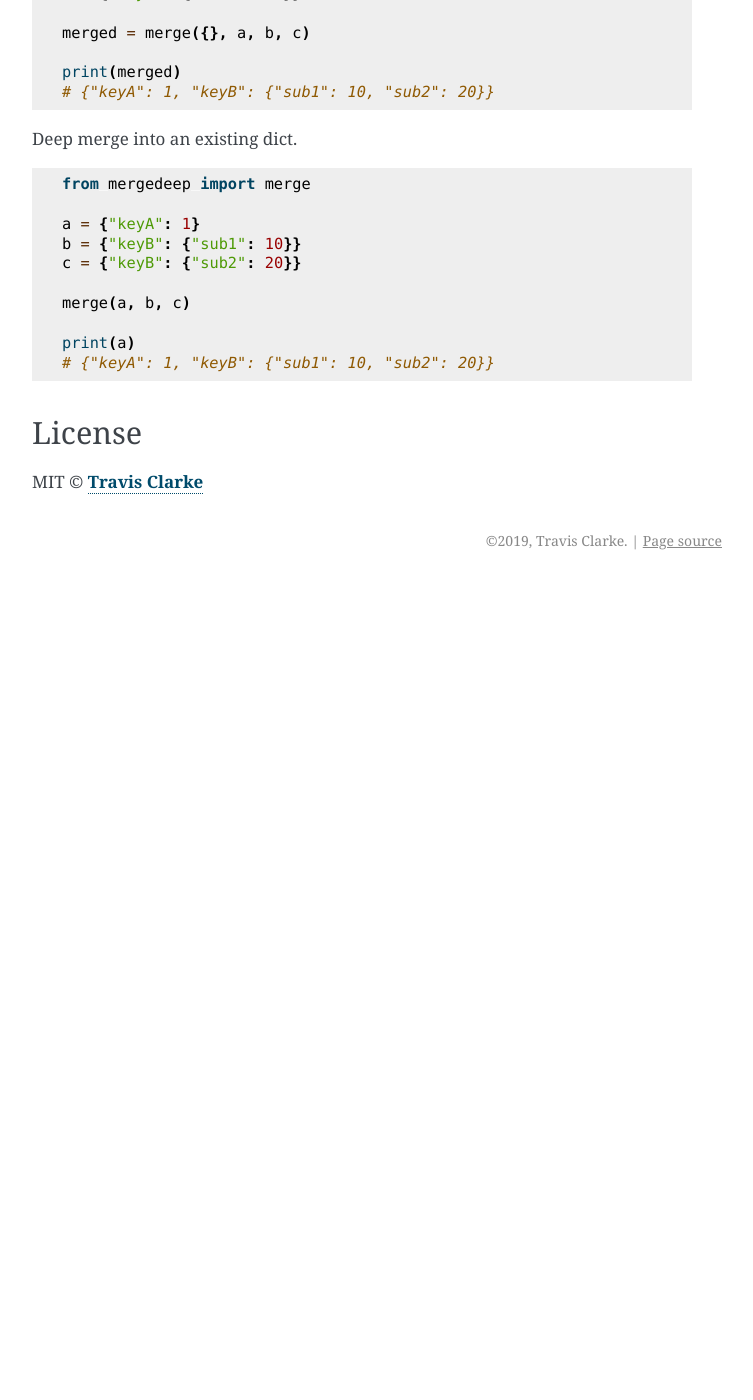
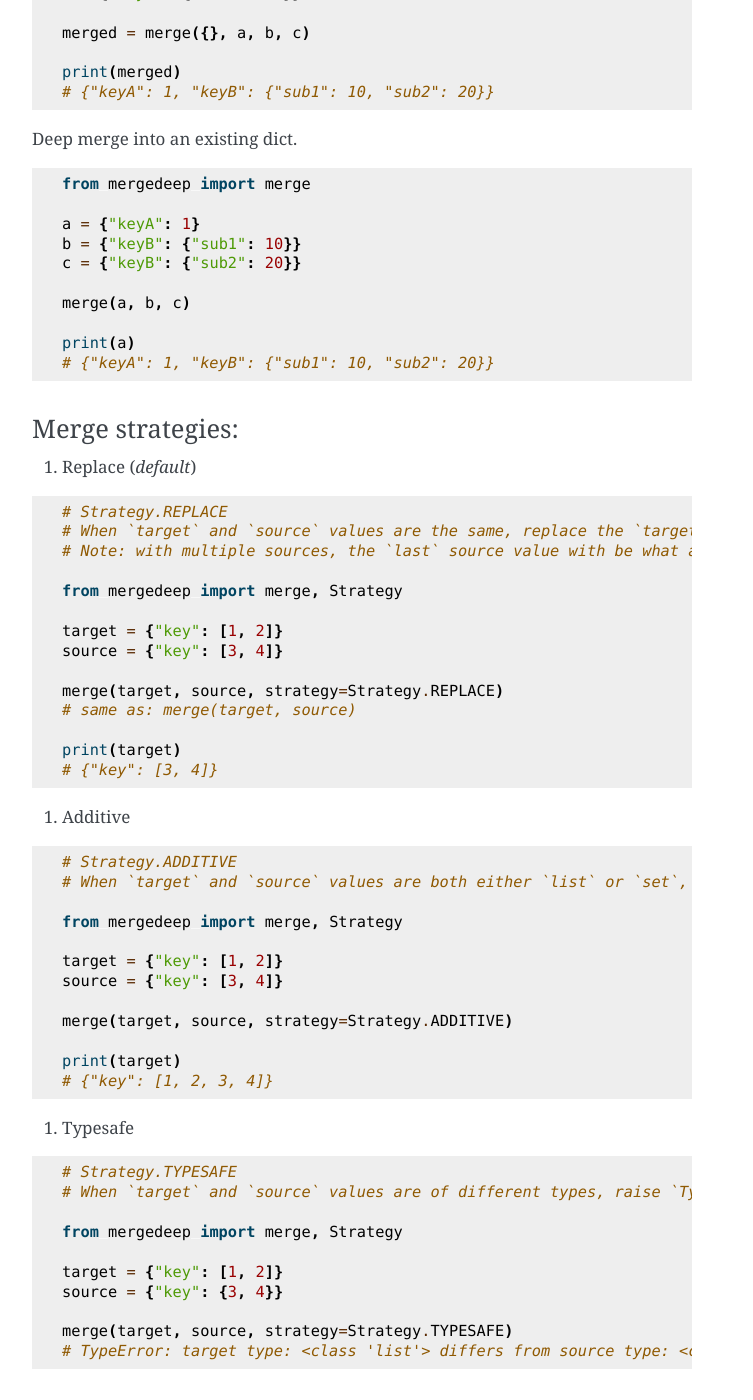
Before and after one commit to clarketm/mergedeep, a Sphinx documentation site: the page built from docs/source/index.md, in a window 1280 px wide and 1400 px high, scrolled down 616 px. Shown: the whole window, without its empty margins (388-1141 px from the left). Built offline with Sphinx 7.4.7, drawn with Linux system fonts in a browser that asks for light colours; before the commit the page ends 1196 px from its top, so only the background shows below that; some of the changed text lies outside the part shown.

Commit message:
v1.0.2 - support three different merge strategies: (replace, additive, typesafe)

````diff
--- a/docs/source/index.md
+++ b/docs/source/index.md
@@ -32,7 +32,7 @@ $ pip install mergedeep
 ## Usage
 
 ```text
-merge(target: Map[KT, VT], *sources: Map[KT, VT]) -> Map[KT, VT]
+merge(target: Map[KT, VT], *sources: Map[KT, VT], strategy: Strategy = Strategy.REPLACE) -> Map[KT, VT]
 ```
 
 Deep merge without mutating the source dicts.
@@ -64,6 +64,55 @@ print(a)
 # {"keyA": 1, "keyB": {"sub1": 10, "sub2": 20}}
 ```
 
+### Merge strategies:
+1. Replace (*default*)
+```python
+# Strategy.REPLACE
+# When `target` and `source` values are the same, replace the `target` value with one from `source` (default).
+# Note: with multiple sources, the `last` source value with be what appears in the merged result.
+
+from mergedeep import merge, Strategy
+
+target = {"key": [1, 2]}
+source = {"key": [3, 4]}
+
+merge(target, source, strategy=Strategy.REPLACE)
+# same as: merge(target, source)
+
+print(target)
+# {"key": [3, 4]}
+```
+
+2. Additive
+```python
+# Strategy.ADDITIVE
+# When `target` and `source` values are both either `list` or `set`, extend/update `target` with values from `source` collection.
+
+from mergedeep import merge, Strategy
+
+target = {"key": [1, 2]}
+source = {"key": [3, 4]}
+
+merge(target, source, strategy=Strategy.ADDITIVE)
+
+print(target)
+# {"key": [1, 2, 3, 4]}
+```
+
+3. Typesafe
+```python
+# Strategy.TYPESAFE
+# When `target` and `source` values are of different types, raise `TypeError`.
+
+from mergedeep import merge, Strategy
+
+target = {"key": [1, 2]}
+source = {"key": {3, 4}}
+
+merge(target, source, strategy=Strategy.TYPESAFE)
+# TypeError: target type: <class 'list'> differs from source type: <class 'set'> for key: "key"
+```
+
 ## License
 
 MIT © [**Travis Clarke**](https://blog.travismclarke.com/)
--- a/mergedeep/__init__.py
+++ b/mergedeep/__init__.py
@@ -1,4 +1,4 @@
-__version__ = "1.0.1"
+__version__ = "1.0.2"
 
 from mergedeep.mergedeep import merge, Strategy
 
````
Also changed, not shown: README.md (+50 -1 lines), 1 other file.
